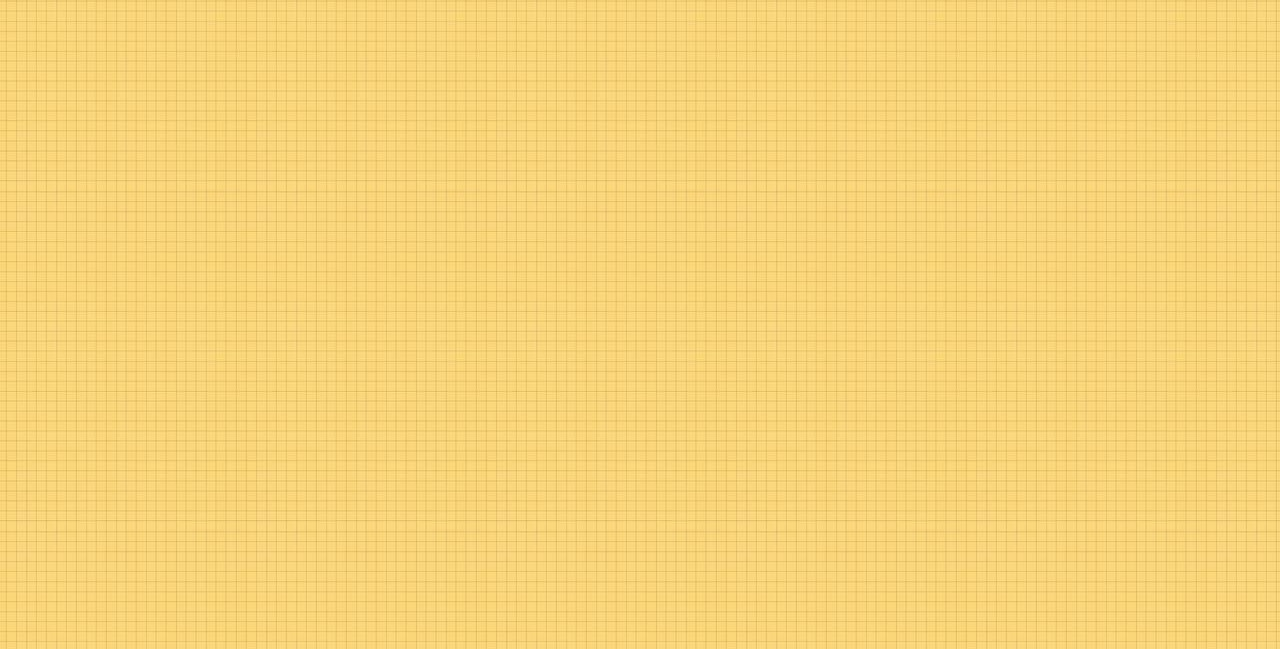
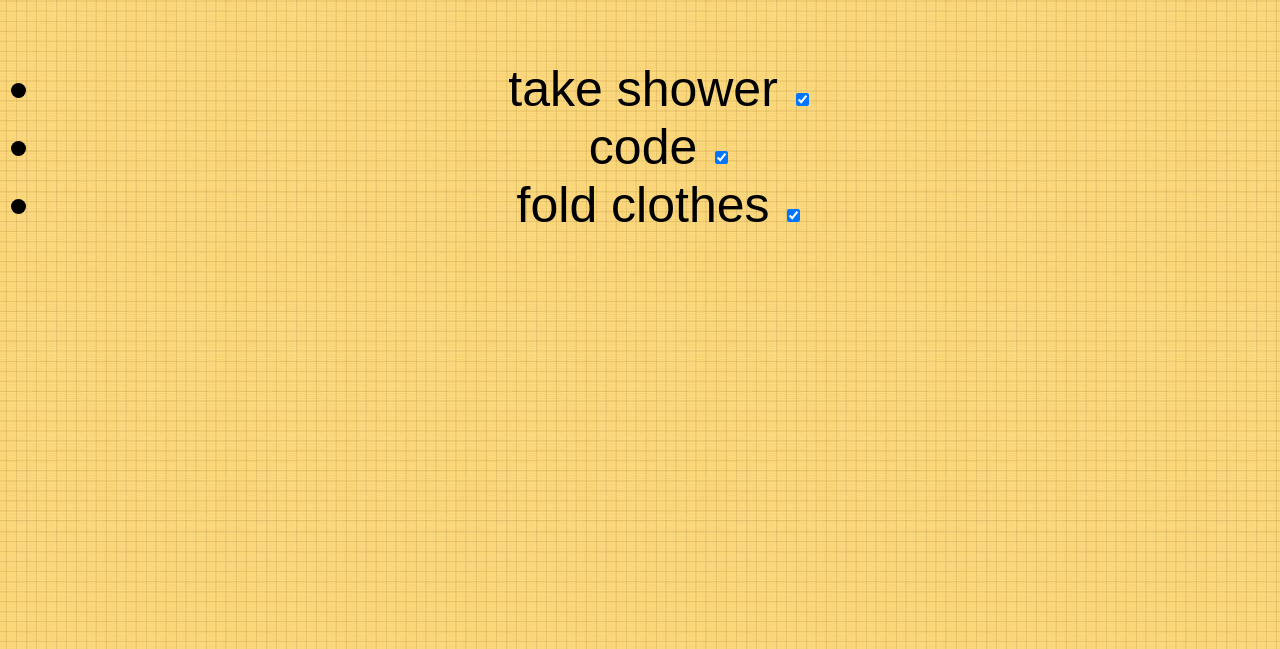
Before and after one commit to oe14/todo, a website built with webpack: page src/index.html in a window 1280 px wide. Shown: the part 151-800 px from the top of the page. Built offline with nearby package versions, Linux system fonts and the light colour scheme; files whose address does not match are found by name; a web font is replaced by a local one.

Commit message:
add todo checkbox ul

```diff
--- a/src/index.html
+++ b/src/index.html
@@ -13,7 +13,27 @@
             <aside id="project-list"></aside>
             <section id="todo-container">
                 <h2>Todos</h2>
-                <ul id="todo-list"></ul>
+                <ul id="todo-list">
+
+
+
+
+
+         <li>   <label class="container">take shower
+  <input type="checkbox" checked="checked">
+  <span class="checkmark"></span>
+</label>
+</li>
+          <li>  <label class="container">code
+  <input type="checkbox" checked="checked">
+  <span class="checkmark"></span>
+</label></li>
+            <li><label class="container">fold clothes
+  <input type="checkbox" checked="checked">
+  <span class="checkmark"></span>
+</label></li>
+
+   </ul>
 
             </section>
         </main>
```
